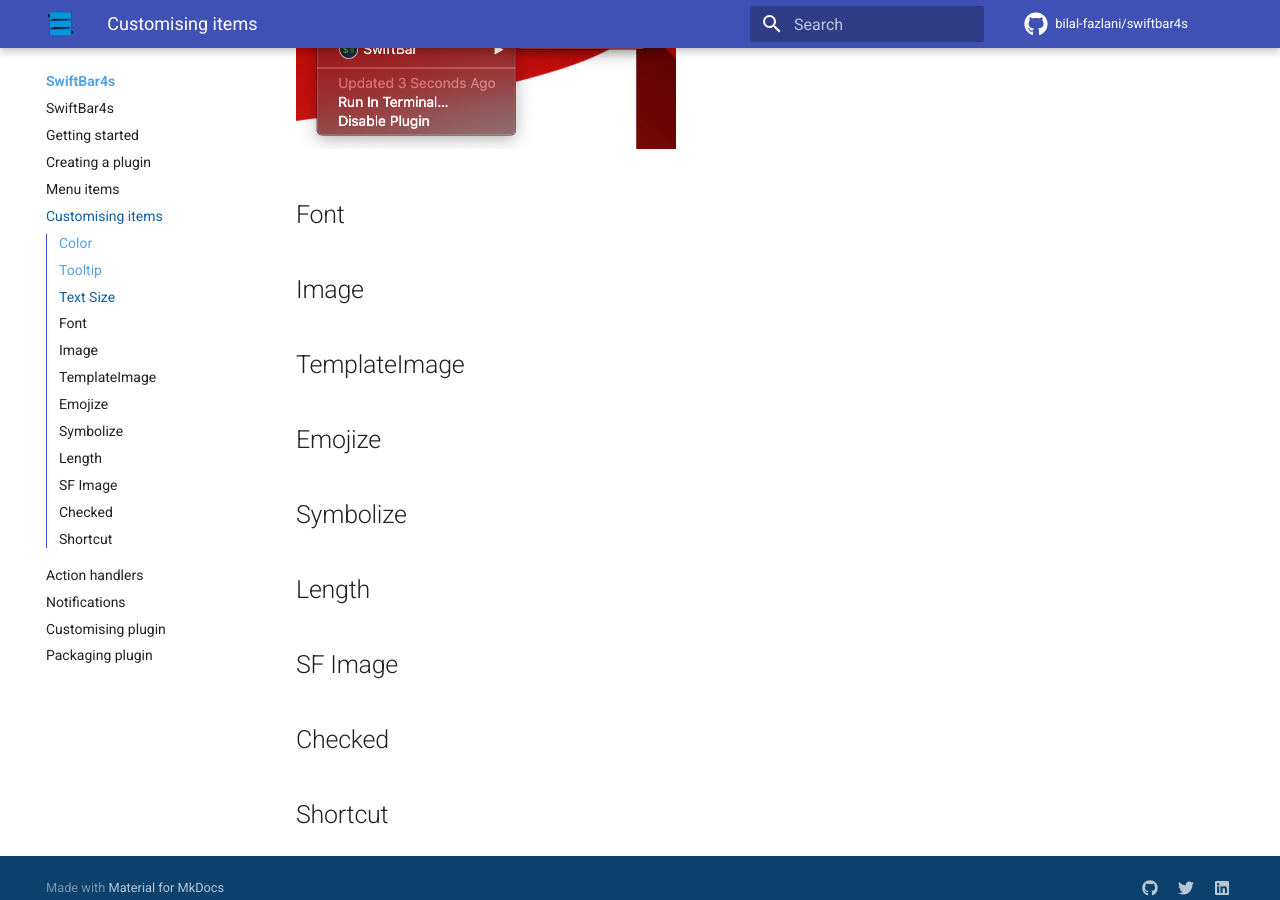
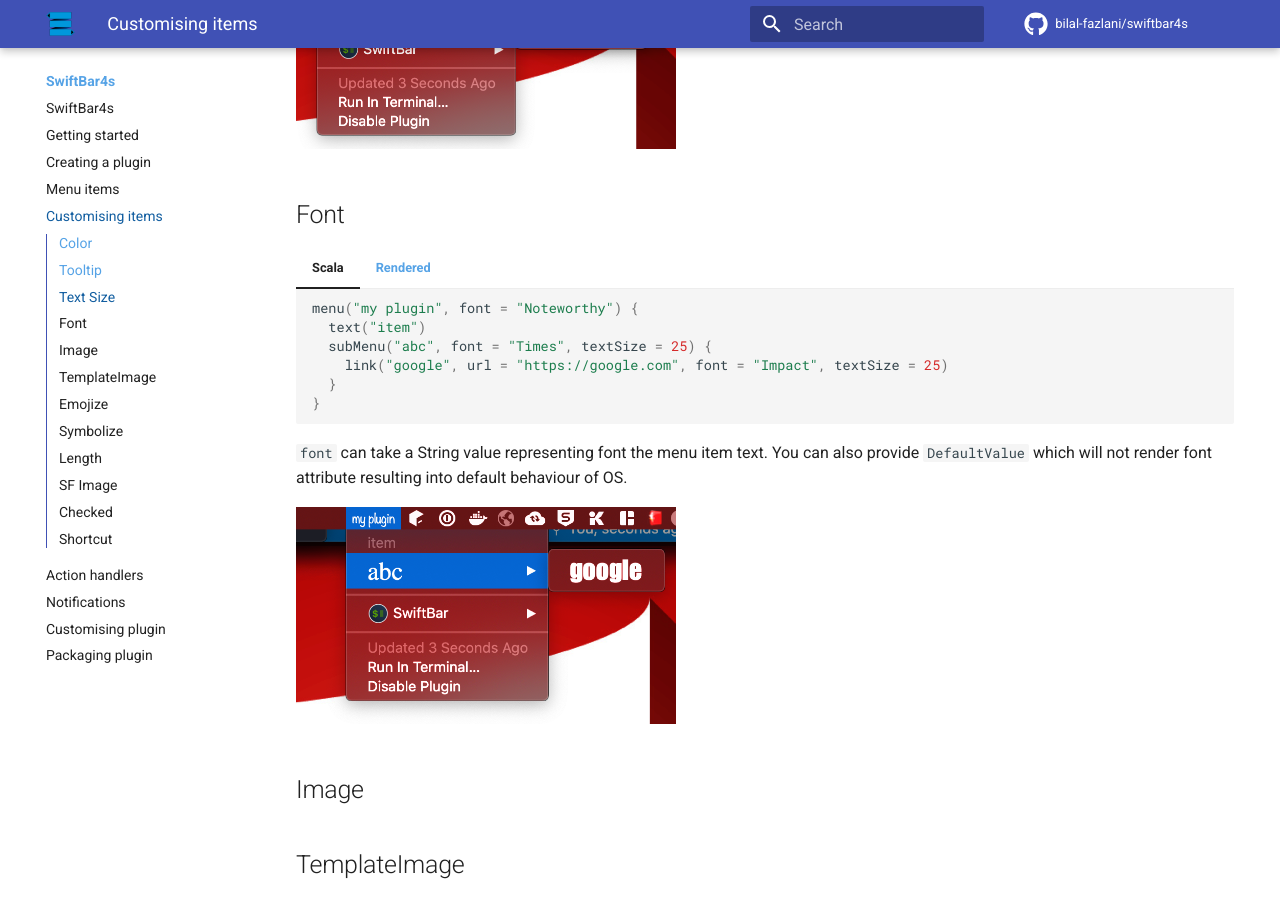
Before and after one commit to bilal-fazlani/swiftbar4s, an MkDocs documentation site: the page built from docs/customising-items.md, in a window 1280 px wide and 900 px high, scrolled down 1826 px. Built offline with MkDocs 1.6.1 and Material for MkDocs 9.7.7, drawn with Linux system fonts in a browser that asks for light colours; comment, search, counter and statistics services are not loaded.

Commit message:
add doc for font

````diff
--- a/docs/customising-items.md
+++ b/docs/customising-items.md
@@ -30,7 +30,7 @@ All menu items support customisations for below parameters. All of these customi
 In case two colors are provided, first will be used for light theme and second for dark theme.
 Instead of a string, you can also provide `DefaultValue` which will have no impact on color and render default colors.
 
-![color1](/images/customising-items/color-1.png){: style="width:300px"}
+![color1](/images/customising-items/color-1.png){: style="width:300px" loading = lazy}
 
 <div>
   <img src="/images/customising-items/color-2.png" style="height:300px" />
@@ -57,7 +57,7 @@ Instead of a string, you can also provide `DefaultValue` which will have no impa
 
 Renders tooltips when mouse over for few seconds
 
-![tooltip](/images/customising-items/tooltip.png){: style="width:300px"}
+![tooltip](/images/customising-items/tooltip.png){: style="width:300px" loading = lazy}
 
 ## Text Size
 
@@ -84,11 +84,34 @@ Renders tooltips when mouse over for few seconds
 
 `textSize` can take an Int value representing font size of the menu item. You can also provide `DefaultValue` which will not render size attribute resulting into default behaviour of OS.
 
-![text-size](/images/customising-items/text-size.png){: style="width:380px"}
+![text-size](/images/customising-items/text-size.png){: style="width:380px" loading = lazy}
 
 ## Font
 
+=== "Scala"
 
+    ```scala
+    menu("my plugin", font = "Noteworthy") {
+      text("item")
+      subMenu("abc", font = "Times", textSize = 25) {
+        link("google", url = "https://google.com", font = "Impact", textSize = 25)
+      }
+    }
+    ```
+
+=== "Rendered"
+
+    ```
+    my plugin | font="Noteworthy"
+    ---
+    item
+    abc | size=25 font="Times"
+    --google | size=25 font="Impact" href="https://google.com"
+    ```
+
+`font` can take a String value representing font the menu item text. You can also provide `DefaultValue` which will not render font attribute resulting into default behaviour of OS.
+
+![font](/images/customising-items/font.png){: style="width:380px" loading = lazy}
 
 ## Image
 ## TemplateImage
````
Also changed, not shown: README.md (+1 -1 lines), docs/images/customising-items/font.png (added).
